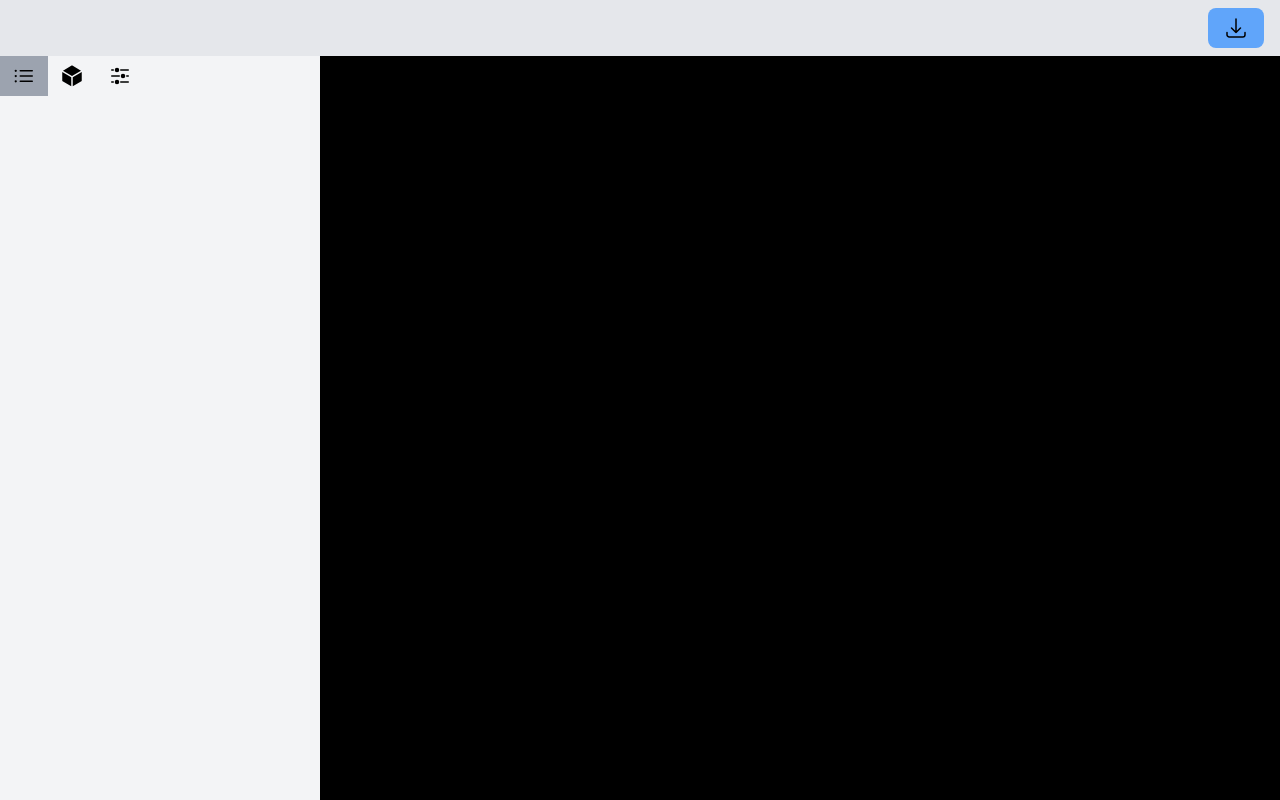
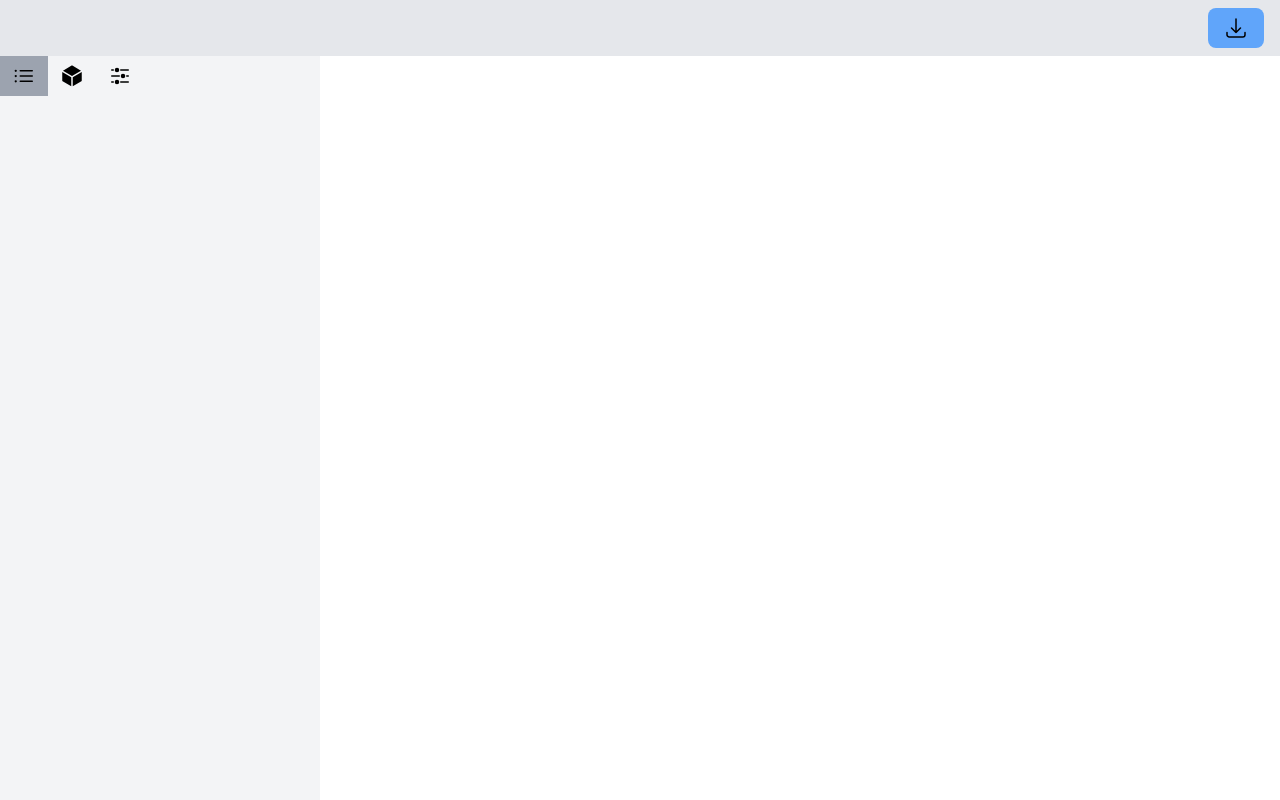
Before and after one commit to cs472-team6/cs472-team6, a React (Vite) app: page / in a window 1280 px wide. Built offline with nearby package versions, Linux system fonts and the light colour scheme; a web font is replaced by a local one.

Commit message:
Add styles to support light and dark mode

```diff
--- a/src/components/Banner/Banner.jsx
+++ b/src/components/Banner/Banner.jsx
@@ -17,7 +17,7 @@ export default function Banner({options}) {
     return (
         <div className="w-full overflow-x-clip relative">
             <div className={`w-full h-[120px] bg-gradient-to-r ${gradient}`}></div>
-            <div className={`flex items-center absolute top-0 w-[120%] h-[100px] bg-white -rotate-[4deg] -translate-x-4 z-10`}>
+            <div className={`flex items-center absolute top-0 w-[120%] h-[100px] bg-black text-white dark:bg-white dark:text-black -rotate-[4deg] -translate-x-4 z-10`}>
                 {content.map((item, index) => {
                     if (item === "star"){
                         return <img key={index} src={starSVG} alt="" />
--- a/src/components/PreviewPanel/PreviewPanel.jsx
+++ b/src/components/PreviewPanel/PreviewPanel.jsx
@@ -4,7 +4,7 @@ import { registeredComponents } from "../../utils/registeredComponents";
 export default function PreviewPanel() {
     const componentsList = PageState((state) => state.componentsList);
     return (
-        <div className="flex-1 overflow-auto bg-black">
+        <div className="flex-1 overflow-auto dark:bg-black">
             {componentsList.map((component) => {
                 let PreviewComponent = registeredComponents.get(component.name)?.renderComponent ?? null;
                 if (!PreviewComponent) {
```
